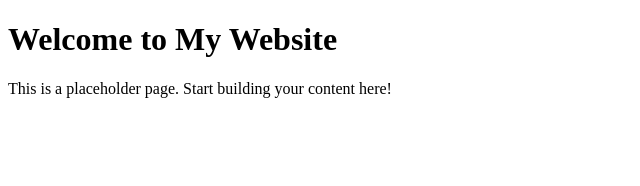
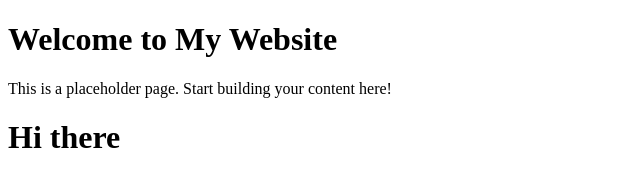
Before and after one commit to AdiliaCart/gitProject, a plain HTML site: page index.html in a window 1280 px wide. Shown: the whole page, without its empty margins (0-640 px from the left). Drawn offline with Linux system fonts and the light colour scheme.

Commit message:
Commit from new author

```diff
--- a/index.html
+++ b/index.html
@@ -8,5 +8,6 @@
 <body>
     <h1>Welcome to My Website</h1>
     <p>This is a placeholder page. Start building your content here!</p>
+    <h1>Hi there</h1>
 </body>
 </html>
```
